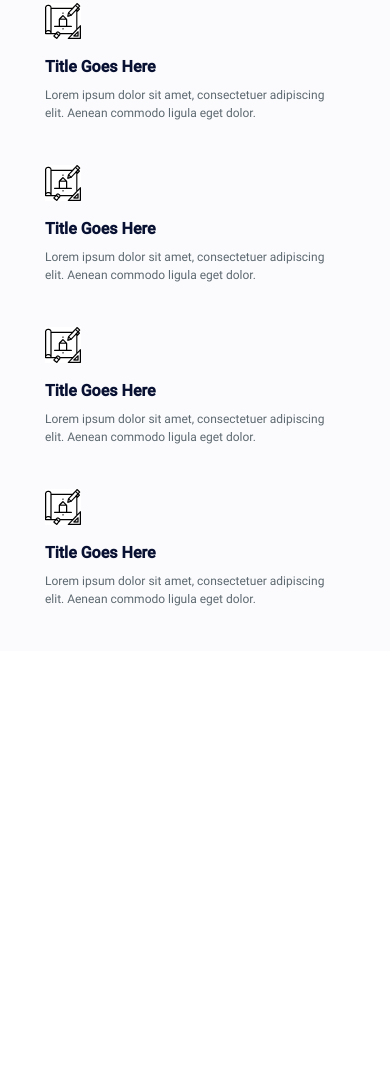
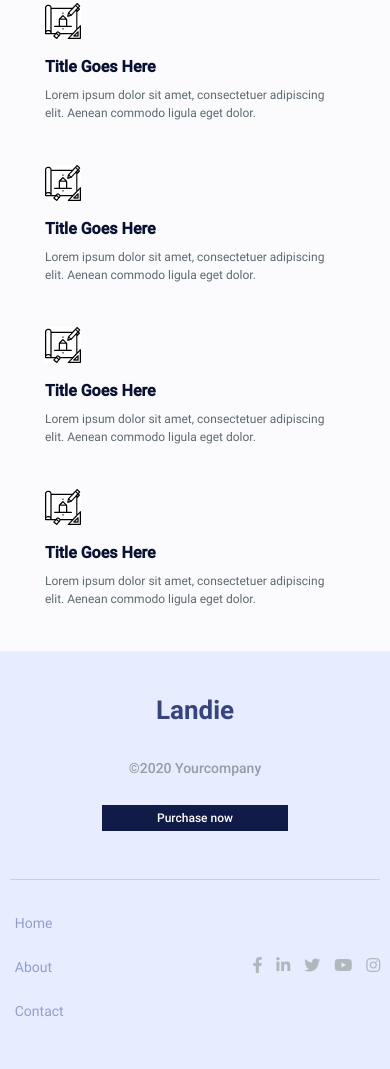
Before and after one commit to Sasha9805/landing-test, a plain HTML site: page src/index.html in a window 390 px wide. Shown: the part 1744-2813 px from the top of the page. Before the commit the page ends 2395 px from the top, so only its background shows below. Drawn offline with Linux system fonts and the light colour scheme.

Commit message:
Сверстан и адаптирован подвал сайта

```diff
--- a/src/index.html
+++ b/src/index.html
@@ -21,20 +21,20 @@
 
           <i class="fas fa-bars nav__burger nav__burger_w_768"></i>
 
-          <ul class="nav__list">
+          <ul class="nav__list hero__list">
 
-            <li class="nav__item">
-              <a href="#" class="nav__link">Home</a>
+            <li class="nav__item hero__item">
+              <a href="#" class="nav__link hero__link">Home</a>
               <!-- /.nav__link -->
             </li>
             <!-- /.nav__item -->
-            <li class="nav__item">
-              <a href="#" class="nav__link">About</a>
+            <li class="nav__item hero__item">
+              <a href="#" class="nav__link hero__link">About</a>
               <!-- /.nav__link -->
             </li>
             <!-- /.nav__item -->
-            <li class="nav__item">
-              <a href="#" class="nav__link">Contact</a>
+            <li class="nav__item hero__item">
+              <a href="#" class="nav__link hero__link">Contact</a>
               <!-- /.nav__link -->
             </li>
             <!-- /.nav__item -->
@@ -248,5 +248,62 @@
   </main>
   <!-- /.main -->
 
+  <footer class="footer">
+
+    <div class="container">
+
+      <div class="footer__info">
+        <div class="footer__copyright">©2020 Yourcompany</div>
+        <!-- /.footer__copyright -->
+        <div class="footer__brand brand">Landie</div>
+        <!-- /.footer__brand brand -->
+        <button class="btn footer__btn">Purchase now</button>
+        <!-- /.btn footer__btn -->
+      </div>
+      <!-- /.footer__info -->
+
+      <div class="footer__connect">
+        <nav class="nav footer__nav">
+
+          <ul class="nav__list footer__list">
+
+            <li class="nav__item footer__item">
+              <a href="#" class="nav__link footer__link">Home</a>
+              <!-- /.nav__link -->
+            </li>
+            <!-- /.nav__item -->
+            <li class="nav__item footer__item">
+              <a href="#" class="nav__link footer__link">About</a>
+              <!-- /.nav__link -->
+            </li>
+            <!-- /.nav__item -->
+            <li class="nav__item footer__item">
+              <a href="#" class="nav__link footer__link">Contact</a>
+              <!-- /.nav__link -->
+            </li>
+            <!-- /.nav__item -->
+
+          </ul>
+          <!-- /.nav__list -->
+
+        </nav>
+        <!-- /.nav footer__nav -->
+        <div class="footer__social">
+          <i class="fab fa-facebook-f"></i>
+          <i class="fab fa-linkedin-in"></i>
+          <i class="fab fa-twitter"></i>
+          <i class="fab fa-youtube"></i>
+          <i class="fab fa-instagram"></i>
+        </div>
+        <!-- /.footer__social -->
+      </div>
+      <!-- /.footer__connect -->
+
+    </div>
+    <!-- /.container -->
+
+  </footer>
+  <!-- /.footer -->
+
 </body>
 </html>
--- a/src/sass/_colors.sass
+++ b/src/sass/_colors.sass
@@ -7,3 +7,6 @@ $menu-footer-color: #929ECC
 $rights-footer-color: #939EA4
 $btn-bg: #111B47
 $features-bg: #FBFBFD
+$footer-bg: #E7ECFF
+$line-color: #CDD1D4
+$social-color: #B0B8BC
--- a/src/sass/_interface.sass
+++ b/src/sass/_interface.sass
@@ -12,6 +12,44 @@ img
   max-width: 1110px
   width: 95%
   margin: 0 auto
+.nav
+  &__burger
+    display: none
+  &__list
+    display: flex
+    margin: 0
+    padding: 0
+
+    list-style: none
+  &__link
+    line-height: 24px
+    font-size: 14px
+@media (max-width: 768px)
+  .nav__burger:hover
+    position: relative
+
+    cursor: pointer
+    & + .nav__list
+      position: absolute
+
+      display: block
+  .nav
+    &__burger
+      display: block
+    &__list
+      display: none
+      flex-direction: column
+      &:hover
+        position: absolute
+
+        display: block
+    &__link
+      display: block
+      width: 100%
+      height: 100%
+      padding: 10px 5px 10px
+
+      font-size: 18px
 .brand
   @include bold
   font-size: 26px
--- a/src/sass/blocks/_features.sass
+++ b/src/sass/blocks/_features.sass
@@ -2,6 +2,7 @@
   margin-top: 180px
   padding-top: 140px
   padding-bottom: 95px
+
   background: url('../img/features.jpg') no-repeat
   background-size: 37.5% 100%
   background-color: $features-bg
@@ -21,14 +22,16 @@
 
 @media (max-width: 992px)
   .features
-    background: $features-bg
+    margin-top: 40px
     padding-top: 40px
     padding-bottom: 40px
-    margin-top: 40px
+
+    background: $features-bg
     &__content
-      margin-left: 0
       width: 95%
       max-width: 540px
+      margin-left: 0
+
 @media (max-width: 576px)
   .features
     margin-top: 0
--- /dev/null
+++ b/src/sass/blocks/_footer.sass
@@ -0,0 +1,78 @@
+.footer
+  padding-top: 40px
+  padding-bottom: 36px
+
+  background-color: $footer-bg
+  &__info
+    display: flex
+    justify-content: space-between
+    flex-wrap: wrap
+    margin-bottom: 21px
+    &::after
+      content: ''
+
+      display: block
+      margin-top: 48px
+      width: 100%
+      height: 1px
+
+      background-color: $line-color
+  &__copyright
+    margin-top: 27px
+
+    @include medium
+    font-size: 14px
+    line-height: 24px
+
+    color: $rights-footer-color
+  &__btn
+    margin-top: 25px
+    padding: 4px 15px 4px
+
+    @include medium
+    font-size: 12px
+    line-height: 18px
+  &__brand
+    margin-left: -20px
+  &__item
+    margin-right: 62px
+  &__link
+    color: $menu-footer-color
+  &__connect
+    display: flex
+    justify-content: space-between
+    align-items: center
+  &__social
+    & i
+      color: $social-color
+      &:not(:last-of-type)
+        margin-right: 26px
+
+@media (max-width: 768px)
+  .footer
+    &__list
+      display: flex
+      flex-direction: row
+      &:hover
+        position: static
+    &__link
+      font-size: 14px
+
+@media (max-width: 576px)
+  .footer
+    &__info
+      flex-direction: column
+
+      text-align: center
+    &__brand
+      margin-left: 0
+      order: -1
+    &__btn
+      width: 50%
+      align-self: center
+    &__list
+      flex-direction: column
+    &__social
+      & i
+        &:not(:last-of-type)
+          margin-right: 10px
--- a/src/sass/blocks/_hero.sass
+++ b/src/sass/blocks/_hero.sass
@@ -15,22 +15,10 @@
     @include medium
     font-size: 12px
     line-height: 18px
-.nav
-  &__burger
-    display: none
-  &__list
-    display: flex
-    margin: 0
-    padding: 0
-
-    list-style: none
   &__item
     &:not(:last-of-type)
       margin-right: 60px
   &__link
-    line-height: 24px
-    font-size: 14px
-
     color: $menu-header-color
     &:hover
       color: lighten($menu-header-color, 30%)
@@ -99,14 +87,6 @@
     width: 95%
 
 @media (max-width: 768px)
-  .nav__burger:hover
-    position: relative
-
-    cursor: pointer
-    & + .nav__list
-      position: absolute
-
-      display: block
   .hero
     &__wrapper
       align-items: flex-start
@@ -114,13 +94,8 @@
       margin-left: 43px
     &__btn
       padding: 4px 30px
-  .nav
-    &__burger
-      display: block
     &__list
-      display: none
       width: 150px
-      flex-direction: column
 
       background-color: $logo-color
       &:hover
--- a/src/sass/blocks/_mobile.sass
+++ b/src/sass/blocks/_mobile.sass
@@ -24,6 +24,7 @@
     &__content
       flex-basis: 95%
       max-width: 540px
+
 @media (max-width: 576px)
   .mobile
     &__terms
--- a/src/sass/style.sass
+++ b/src/sass/style.sass
@@ -5,3 +5,4 @@
 @import 'blocks/hero'
 @import 'blocks/mobile'
 @import 'blocks/features'
+@import 'blocks/footer'
```
Also changed, not shown: src/css/style.css, 1 other file.
